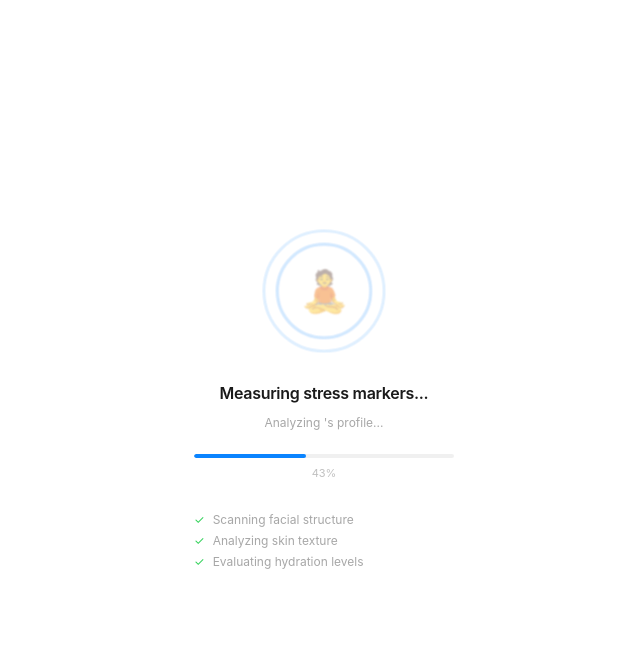
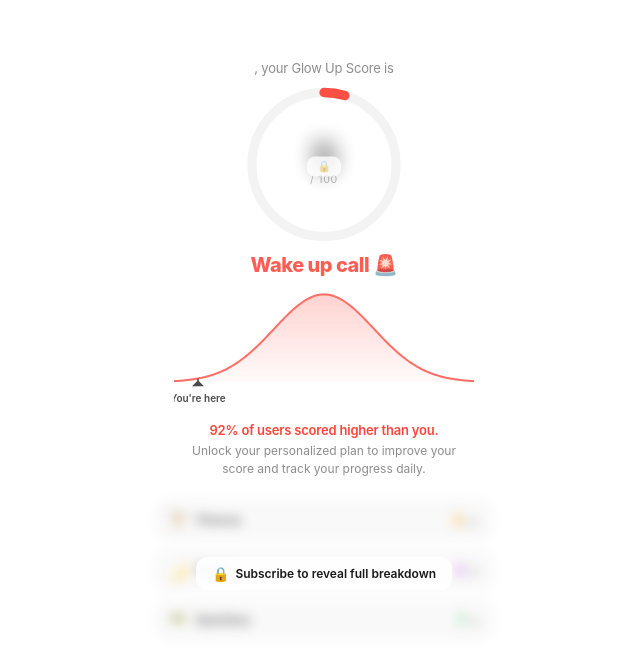
Before and after one commit to keyzersoze870/glowup-mvp, a Next.js app: page /paywall in a window 1280 px wide. Shown: the top 670 px of the page, without its empty margins (316-956 px from the left). Built offline with nearby package versions, Linux system fonts and the light colour scheme; sample sign-in values are in the browser's storage; a web font is replaced by a local one.

Commit message:
full sync all pages

```diff
--- a/src/app/onboarding/page.tsx
+++ b/src/app/onboarding/page.tsx
@@ -77,34 +77,21 @@
     setAuthError('')
     try {
       const data = { prenom, objectifs, poids: Number(poids), taille: Number(taille), age: Number(age), sport, eau, skincare, sleep, nutrition, stress }
+      localStorage.setItem('glowup_profile', JSON.stringify(data))
       localStorage.setItem('glowup_profile_pending', JSON.stringify(data))
 
-      const res = await fetch('/api/generate-score', {
-        method: 'POST', headers: { 'Content-Type': 'application/json' },
-        body: JSON.stringify(data),
-      })
-      const json = await res.json()
-      if (json.success) {
-        localStorage.setItem('glowup_profile', JSON.stringify(data))
-        localStorage.setItem('glowup_score', JSON.stringify(json.score))
-      }
-
+      // Send magic link in background (non-blocking)
       try {
-        const { error: emailError } = await supabase.auth.signInWithOtp({
+        await supabase.auth.signInWithOtp({
           email,
           options: { emailRedirectTo: `${window.location.origin}/auth/callback` }
         })
-        if (emailError) {
-          console.error('Email send error:', emailError)
-          if (emailError.message?.includes('rate limit') || emailError.status === 429) {
-            localStorage.setItem('glowup_auth_pending_error', 'rate_limit')
-          }
-        }
       } catch (emailErr) {
         console.error('Email send error:', emailErr)
       }
 
-      router.push('/dashboard')
+      // Go to paywall instead of dashboard
+      router.push('/paywall')
     } catch(e: any) {
       console.error(e)
       setAuthError("Something went wrong. Please try again.")
--- a/src/app/paywall/page.tsx
+++ b/src/app/paywall/page.tsx
@@ -39,13 +39,13 @@
 
 // ─── ANALYSIS STEPS ───
 const ANALYSIS_STEPS = [
-  { text: 'Scanning facial structure...', icon: '🔬', duration: 1800 },
-  { text: 'Analyzing skin texture...', icon: '✨', duration: 1500 },
-  { text: 'Evaluating hydration levels...', icon: '💧', duration: 1400 },
-  { text: 'Measuring stress markers...', icon: '🧘', duration: 1600 },
-  { text: 'Calculating sleep impact...', icon: '🌙', duration: 1300 },
-  { text: 'Assessing nutrition balance...', icon: '🥗', duration: 1200 },
-  { text: 'Computing overall score...', icon: '⚡', duration: 2000 },
+  { text: 'Scanning facial structure...', icon: '🔬', duration: 700 },
+  { text: 'Analyzing skin texture...', icon: '✨', duration: 650 },
+  { text: 'Evaluating hydration levels...', icon: '💧', duration: 600 },
+  { text: 'Measuring stress markers...', icon: '🧘', duration: 700 },
+  { text: 'Calculating sleep impact...', icon: '🌙', duration: 600 },
+  { text: 'Assessing nutrition balance...', icon: '🥗', duration: 550 },
+  { text: 'Computing overall score...', icon: '⚡', duration: 700 },
 ]
 
 export default function PaywallPage() {
@@ -74,7 +74,7 @@
     let stepIdx = 0
     let prog = 0
     const progInterval = setInterval(() => {
-      prog += 0.8
+      prog += 1.8
       setProgress(Math.min(prog, 100))
     }, 100)
 
```
